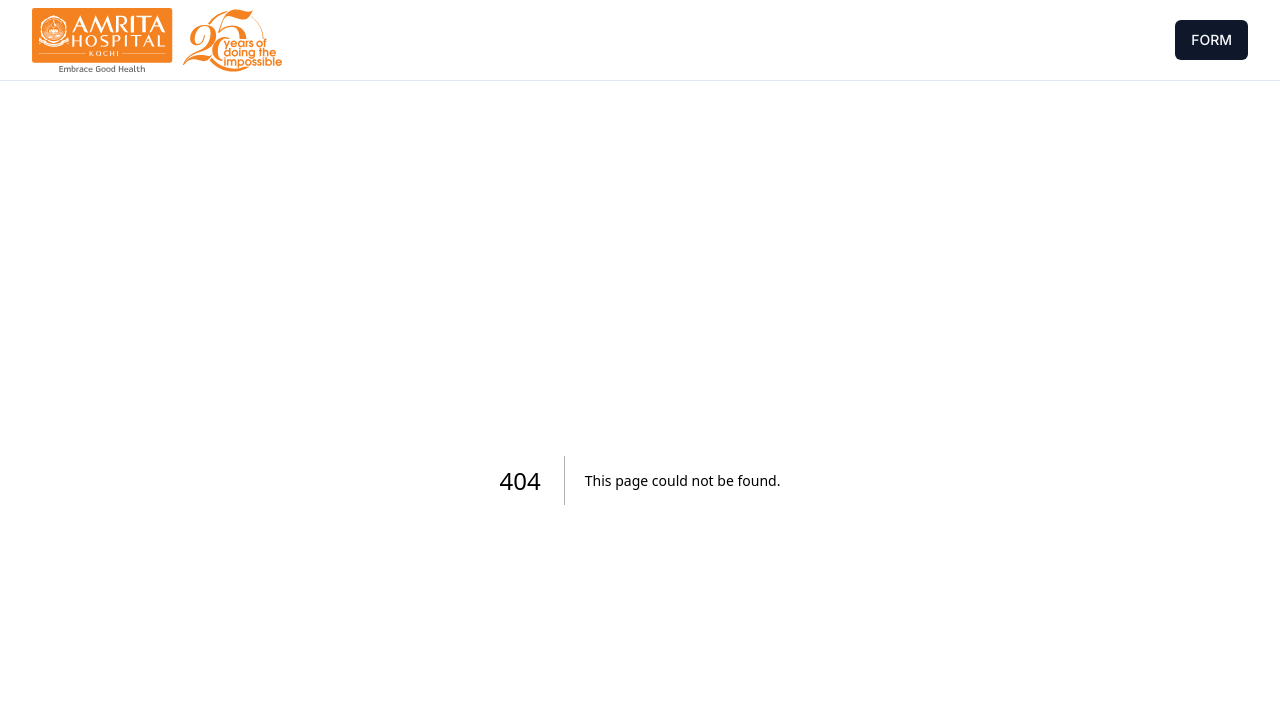
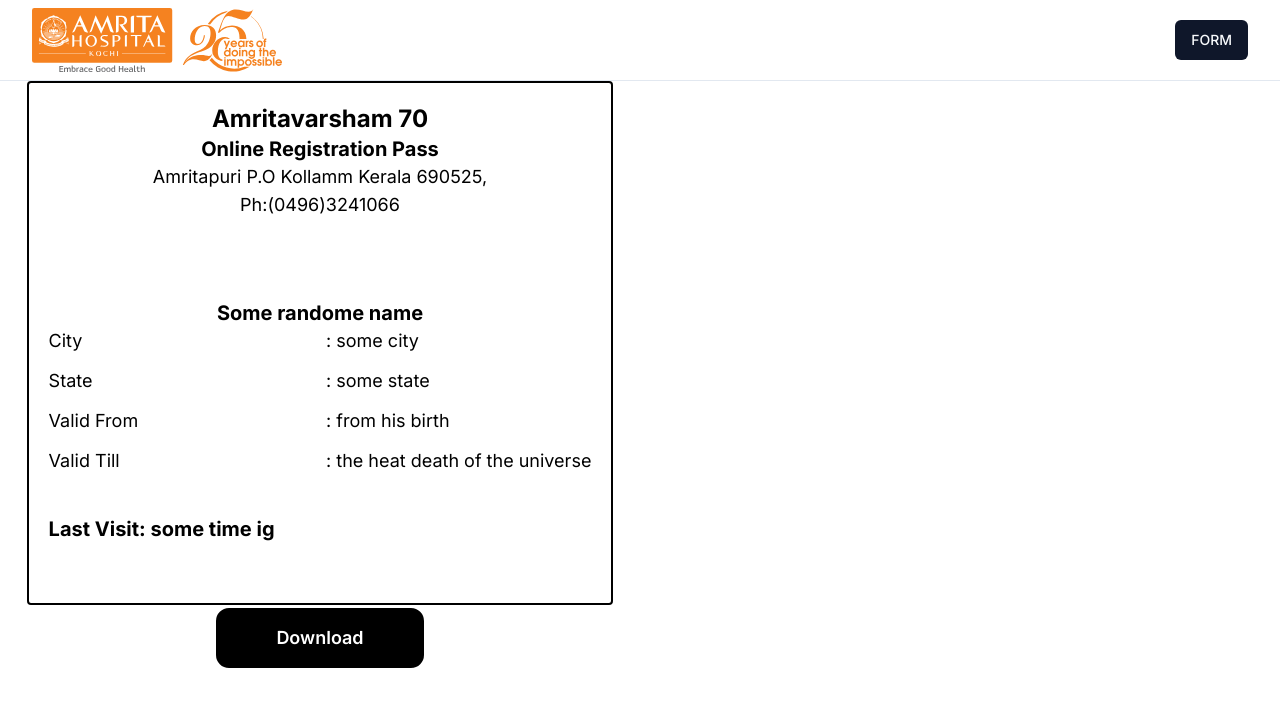
Before and after one commit to TheHuntsman4/HVM, a Next.js app: page /viewpdf in a window 1280 px wide. Before the commit this address had no page. Shown: the top 706 px of the page. Built offline with nearby package versions, Linux system fonts and the light colour scheme.

Commit message:
<feat>:[Adds the card printing feature]

```diff
--- a/package.json
+++ b/package.json
@@ -20,6 +20,7 @@
     "react": "^18",
     "react-dom": "^18",
     "react-hook-form": "^7.47.0",
+    "react-to-print": "^2.14.15",
     "tailwind-merge": "^1.14.0",
     "tailwindcss-animate": "^1.0.7",
     "zod": "^3.22.4"
--- a/src/app/mainform/page.tsx
+++ b/src/app/mainform/page.tsx
@@ -46,7 +46,7 @@
       <Form {...form}>
         <form onSubmit={form.handleSubmit(handleSubmit)} className='py-12'>
           <span className=''>Personal Details</span>
-          <div className='bg-[#E9EDFF] h-auto w-full px-2 py-4 space-y-4'>
+          <div className='bg-[#E9EDFF] h-auto w-1/2 px-2 py-4 space-y-4'>
             <div className='px-4 space-y-4'>
             <FormField
               control={form.control}
--- /dev/null
+++ b/src/app/viewpdf/page.tsx
@@ -0,0 +1,27 @@
+"use client"
+import VisitingCard from "@/components/visitingCard"
+import { useRef } from "react";
+import { useReactToPrint } from "react-to-print";
+
+const page = () => {
+  const handlePrint = useReactToPrint({
+    documentTitle: "pass.pdf",
+    content: () => pdfRef.current,
+  });
+  const pdfRef = useRef(null)
+  return (
+    <div className="flex flex-col justify-center items-center w-1/2">
+      <div ref={pdfRef} >
+        <VisitingCard />
+      </div>
+      <button
+        onClick={handlePrint}
+        className="text-white text-lg font-semibold bg-black rounded-2xl w-1/2 lg:w-1/3 border-white border-[3px] p-4"
+      >
+        Download
+      </button>
+    </div>
+  )
+}
+
+export default page
--- /dev/null
+++ b/src/components/visitingCard.tsx
@@ -0,0 +1,40 @@
+const VisitingCard = () => {
+    return (
+        <div className="text-center h-full w-full bg-white text-black border-2 border-black rounded-sm p-5">
+            <div>
+                <h1 className="font-bold text-2xl">Amritavarsham 70</h1>
+                <h2 className="font-bold text-xl">Online Registration Pass</h2>
+                <span className="text-lg">
+                    Amritapuri P.O Kollamm Kerala 690525,<br></br>
+                </span>
+                <span className="text-lg">Ph:(0496)3241066</span>
+            </div>
+
+            <div className="flex gap-7 w-full justify-center items-center py-10">
+                {/* <img className="w-1/2 lg:w-2/5 border-2 border-black p-2" alt="id-image" src='https://www.shutterstock.com/image-photo/head-shot-indian-businessman-formal-suit-2159105267' /> */}
+
+            </div>
+
+            <span className="text-xl font-bold pb-3">
+                Some randome name
+            </span>
+            <div className="grid grid-cols-2 gap-3 text-lg">
+                <div className="text-start">City</div>
+                <div className="text-start">: some city</div>
+                <div className="text-start">State</div>
+                <div className="text-start">: some state</div>
+                <div className="text-start">Valid From</div>
+                <div className="text-start">: from his birth</div>
+                <div className="text-start">Valid Till</div>
+                <div className="text-start">: the heat death of the universe</div>
+            </div>
+            <span className="text-start w-full font-bold text-xl">
+                <div className="text-left py-10">Last Visit: some time ig</div>
+            </span>
+
+        </div>
+
+    )
+}
+
+export default VisitingCard
```
Also changed, not shown: 1 other file (tests, documents, lock files or other folders).
